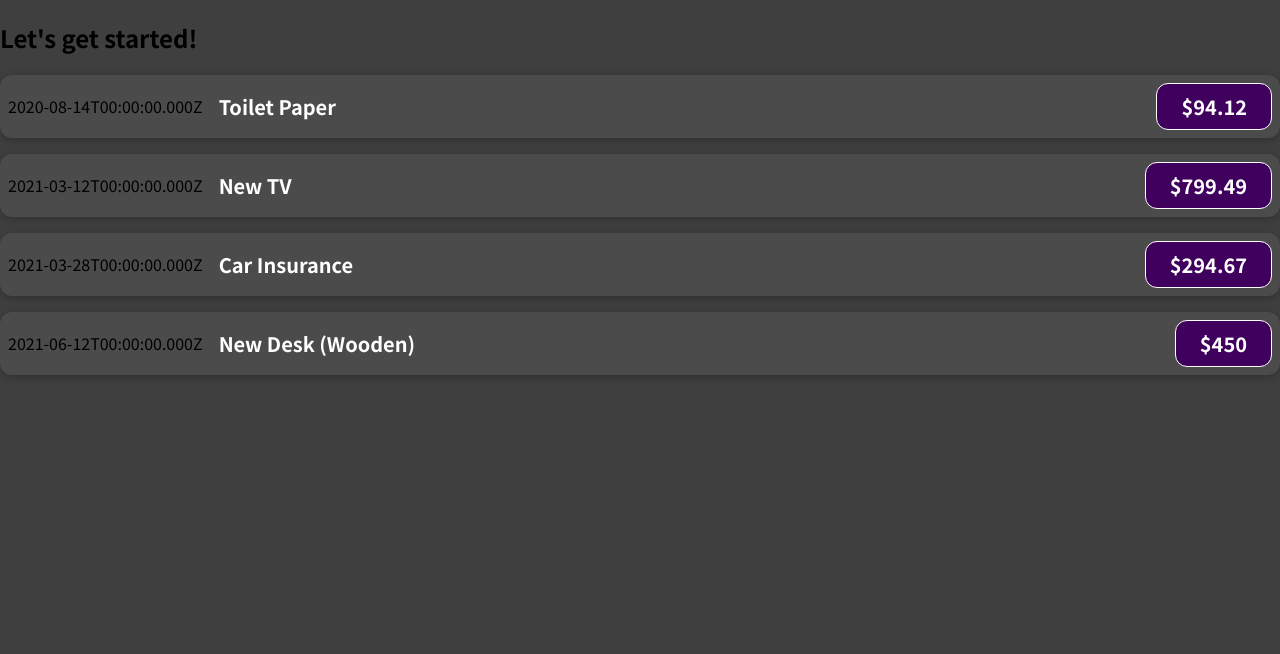
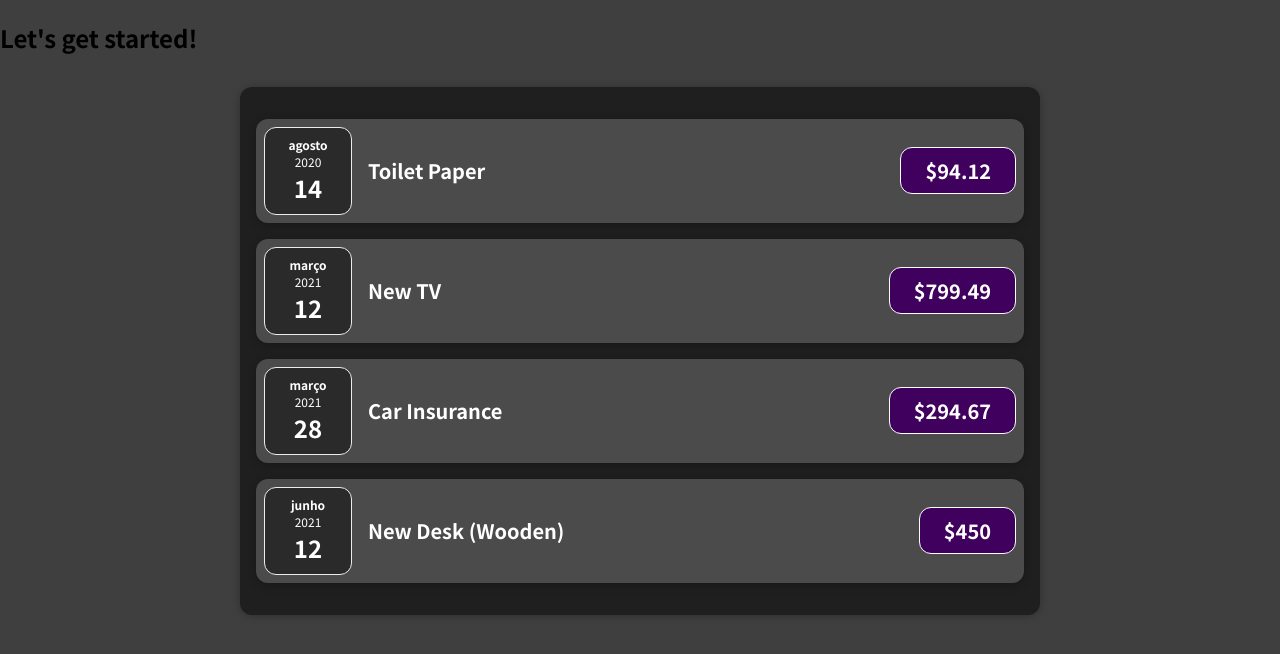
Before and after one commit to bqgama/max-js, a JavaScript app: page / in a window 1280 px wide. Shown: the top 654 px of the page. Built offline with nearby package versions, Linux system fonts and the light colour scheme.

Commit message:
feature: created nested components

```diff
--- a/src/App.js
+++ b/src/App.js
@@ -1,4 +1,4 @@
-import ExpenseItem from "./components/ExpenseItem";
+import Expenses from "./components/Expenses";
 
 function App() {
   const expenses = [
@@ -26,26 +26,7 @@
   return (
     <div>
       <h2>Let's get started!</h2>
-      <ExpenseItem
-        title={expenses[0].title}
-        amount={expenses[0].amount}
-        date={expenses[0].date}
-      ></ExpenseItem>
-      <ExpenseItem
-        title={expenses[1].title}
-        amount={expenses[1].amount}
-        date={expenses[1].date}
-      ></ExpenseItem>
-      <ExpenseItem
-        title={expenses[2].title}
-        amount={expenses[2].amount}
-        date={expenses[2].date}
-      ></ExpenseItem>
-      <ExpenseItem
-        title={expenses[3].title}
-        amount={expenses[3].amount}
-        date={expenses[3].date}
-      ></ExpenseItem>
+      <Expenses items={expenses} />
     </div>
   );
 }
--- /dev/null
+++ b/src/components/ExpenseDate.css
@@ -0,0 +1,26 @@
+.expense-date {
+  display: flex;
+  flex-direction: column;
+  width: 5.5rem;
+  height: 5.5rem;
+  border: 1px solid #ececec;
+  background-color: #2a2a2a;
+  color: white;
+  border-radius: 12px;
+  align-items: center;
+  justify-content: center;
+}
+
+.expense-date__month {
+  font-size: 0.75rem;
+  font-weight: bold;
+}
+
+.expense-date__year {
+  font-size: 0.75rem;
+}
+
+.expense-date__day {
+  font-size: 1.5rem;
+  font-weight: bold;
+}
--- /dev/null
+++ b/src/components/ExpenseDate.js
@@ -0,0 +1,17 @@
+import './ExpenseDate.css';
+
+function ExpenseDate(props) {
+  const month = props.date.toLocaleString('pt-BR', { month: 'long' });
+  const day = props.date.toLocaleString('pt-BR', { day: '2-digit' });
+  const year = props.date.getFullYear();
+
+  return (
+    <div className="expense-date">
+      <div className="expense-date__month">{month}</div>
+      <div className="expense-date__year">{year}</div>
+      <div className="expense-date__day">{day}</div>
+    </div>
+  );
+}
+
+export default ExpenseDate;
--- a/src/components/ExpenseItem.js
+++ b/src/components/ExpenseItem.js
@@ -1,9 +1,10 @@
+import ExpenseDate from './ExpenseDate';
 import './ExpenseItem.css'
 
 function ExpenseItem(props) {
   return (
     <div className="expense-item">
-      <div>{props.date.toISOString()}</div>
+      <ExpenseDate date={props.date} />
       <div className="expense-item__description">
         <h2>{props.title}</h2>
         <div className="expense-item__price">${props.amount}</div>
--- /dev/null
+++ b/src/components/Expenses.css
@@ -0,0 +1,9 @@
+.expenses {
+  padding: 1rem;
+  background-color: rgb(31, 31, 31);
+  margin: 2rem auto;
+  width: 50rem;
+  max-width: 95%;
+  border-radius: 12px;
+  box-shadow: 0 1px 8px rgba(0, 0, 0, 0.25);
+}
--- /dev/null
+++ b/src/components/Expenses.js
@@ -0,0 +1,32 @@
+import ExpenseItem from "./ExpenseItem";
+import './Expenses.css'
+
+function Expenses(props) {
+  return (
+    <div className="expenses">
+      <ExpenseItem
+        title={props.items[0].title}
+        amount={props.items[0].amount}
+        date={props.items[0].date}
+      />
+      <ExpenseItem
+        title={props.items[1].title}
+        amount={props.items[1].amount}
+        date={props.items[1].date}
+      />
+      <ExpenseItem
+        title={props.items[2].title}
+        amount={props.items[2].amount}
+        date={props.items[2].date}
+      />
+      <ExpenseItem
+        title={props.items[3].title}
+        amount={props.items[3].amount}
+        date={props.items[3].date}
+      />
+    </div>
+  );
+
+}
+
+export default Expenses;
```
